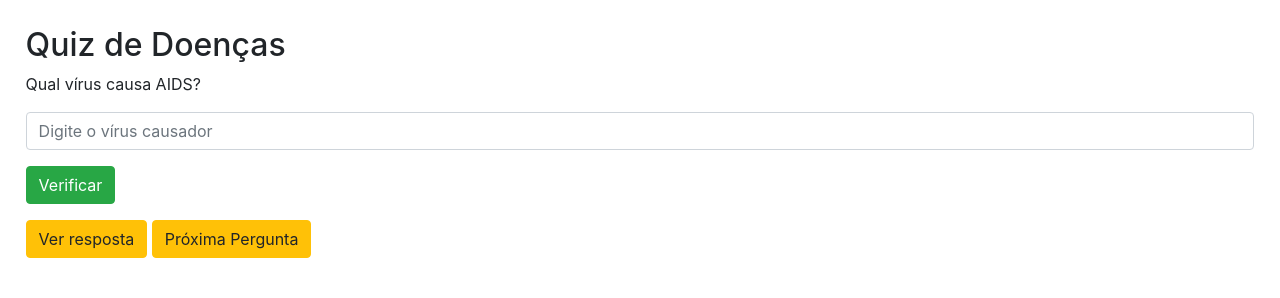
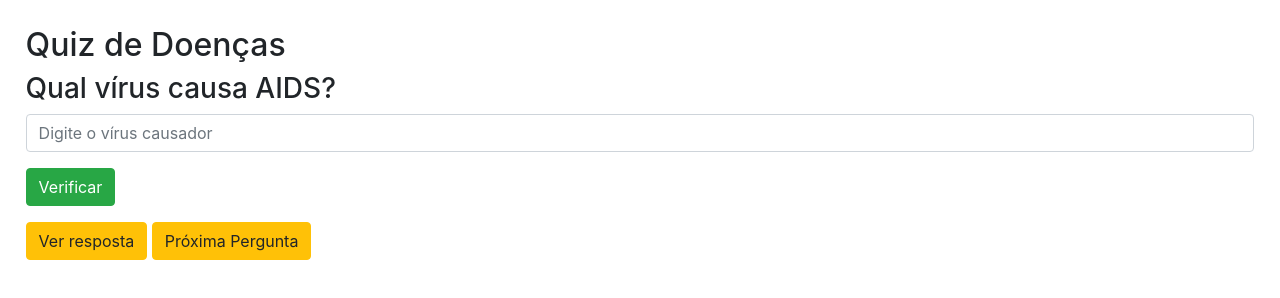
Before and after one commit to RenanFreirePereira/jogoDoencas, a plain HTML site: page index.html in a window 1280 px wide. Drawn offline with nearby package versions, Linux system fonts and the light colour scheme.

Commit message:
index.html

```diff
--- a/index.html
+++ b/index.html
@@ -15,7 +15,7 @@
 <body>
   <div class="form-group" style="widht:80%">
     <h2>Quiz de Doenças</h2>
-    <p id="disease"></p>
+    <h3 id="disease"></h3>
     <input type="text" class="form-control" id="answerInput" placeholder="Digite o vírus causador">
     <button onclick="checkAnswer()"  class="btn btn-success mt-3" style="margin:auto;">Verificar</button>
     <p id="result"></p>
```
